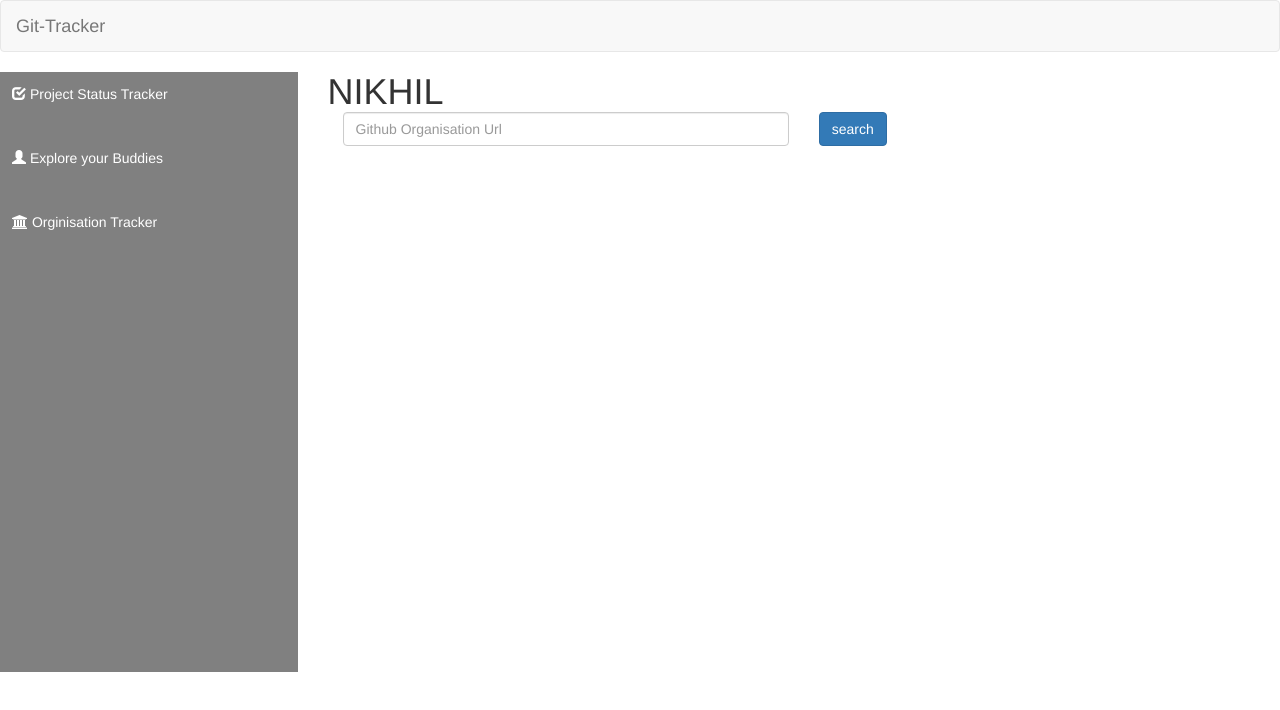
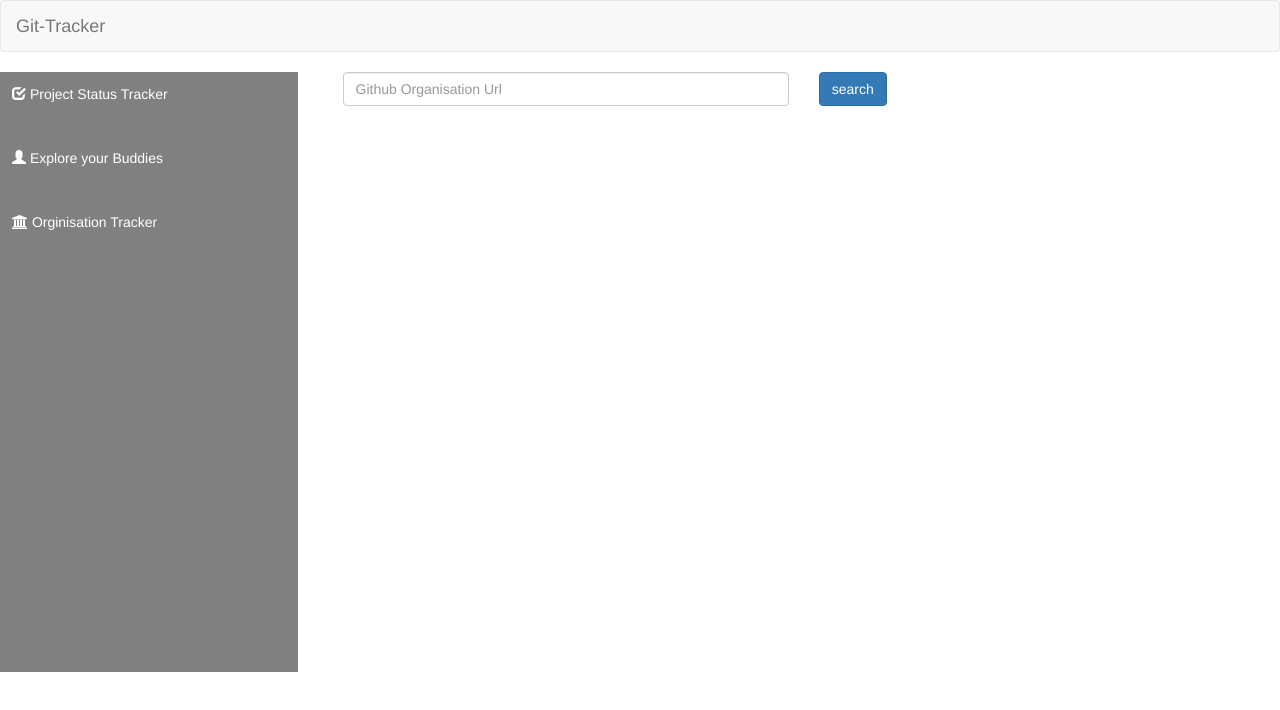
Before and after one commit to NikhilReddyPurumandla/GitTrack, an Angular app: page /organisation in a window 1280 px wide. Shown: the top 710 px of the page. Built offline with nearby package versions, Linux system fonts and the light colour scheme; what ng2-charts would draw is missing.

Commit message:
updated org.html

```diff
--- a/src/app/components/organisation/organisation.component.html
+++ b/src/app/components/organisation/organisation.component.html
@@ -3,7 +3,7 @@
 <link rel="stylesheet" href="https://maxcdn.bootstrapcdn.com/bootstrap/3.3.7/css/bootstrap.min.css">
 <script src="https://ajax.googleapis.com/ajax/libs/jquery/3.2.1/jquery.min.js"></script>
 <script src="https://maxcdn.bootstrapcdn.com/bootstrap/3.3.7/js/bootstrap.min.js"></script>
-<h1>nikhil</h1>
+
             <div class="form-group col-md-6">
                     <input type="text" class="form-control" placeholder="Github Organisation Url" [(ngModel)]="orgname" name="orgname">
                 </div>  <div  class="form-group col-md-6">  <button (click)=getRes() class="btn btn-primary" type="submit">search</button>
```
